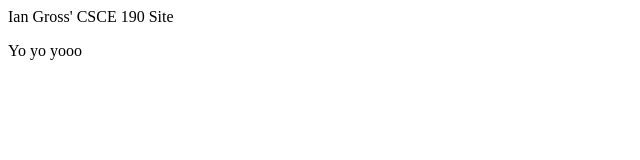
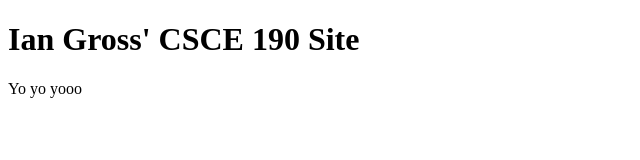
Before and after one commit to igross3/igross3.github.io, a plain HTML site: page index.html in a window 1280 px wide. Shown: the whole page, without its empty margins (0-640 px from the left). Drawn offline with Linux system fonts and the light colour scheme.

Commit message:
Add files via upload

```diff
--- a/index.html
+++ b/index.html
@@ -4,7 +4,7 @@
         <title>CSCE 190: Ian Gross</title>
     </head>
     <body>
-        <hl>Ian Gross' CSCE 190 Site</hl>
+        <h1>Ian Gross' CSCE 190 Site</h1>
 
         <p>Yo yo yooo</p>
     </body>
```
